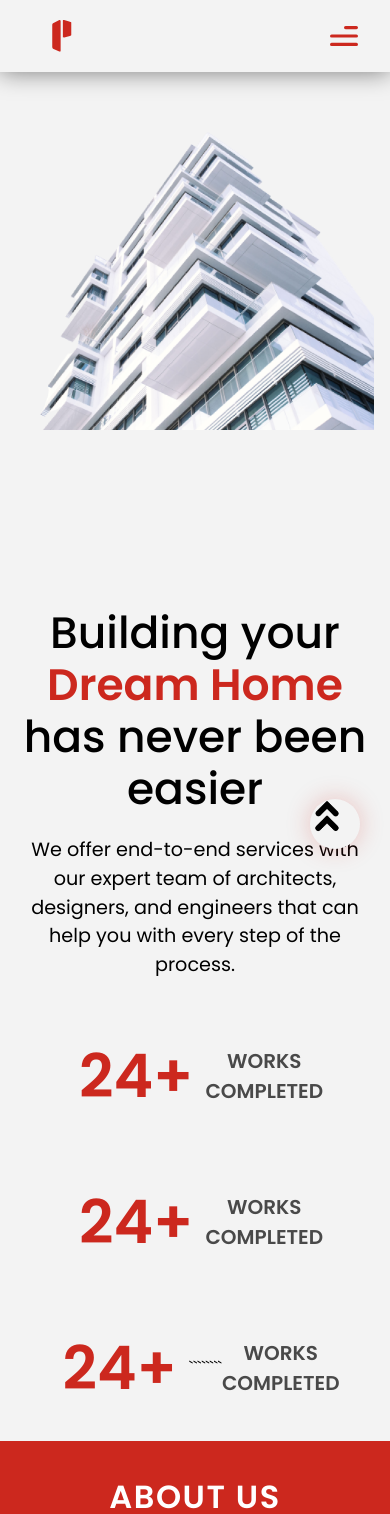
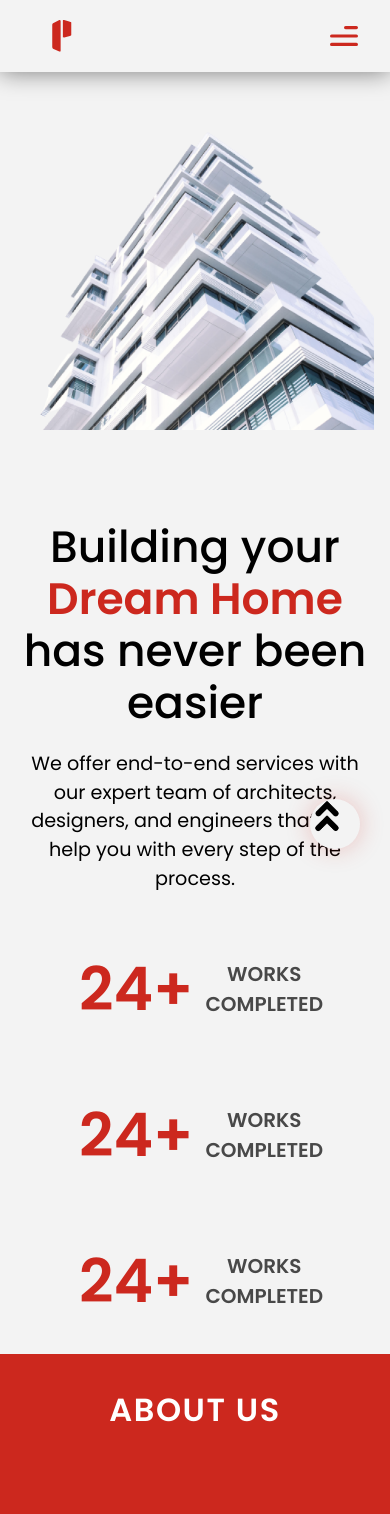
Before and after one commit to 4N1Z/PaithrikaHome, a React (Vite) app: page / in a window 390 px wide. Shown: the top 1514 px of the page. Built offline with nearby package versions, Linux system fonts and the light colour scheme.

Commit message:
bug fixes

```diff
--- a/src/App.jsx
+++ b/src/App.jsx
@@ -72,7 +72,7 @@ function App() {
         </div>
       </div> */}
 
-      <Navbar />
+      <Navbar/>
       {/* <Season /> */}
       <Home />
       <About />
@@ -82,9 +82,9 @@ function App() {
       <Testimon/>
       {/* <Testimonials /> */}
       <Contact />
-      {/* <Footer /> */}
+      <Footer />
 
-              {/*        Bottom -top Arrow         */}
+     {/*        Bottom -top Arrow         */}
       {/* This is working hopefullly */}
       <a href="#" class="scroll-top d-flex justify-content-center">
         <img src={upArrow} alt="" />
--- a/src/components/About/About.css
+++ b/src/components/About/About.css
@@ -118,8 +118,7 @@
 .list_heading {
     font-weight: 600;
     font-size: 2em;
-    /* line-height: 97%; */
-    /* letter-spacing: 0.1em; */
+
 
 }
 
@@ -158,7 +157,8 @@
     }
 
     .main_image_bg {
-        display: none;
+        /* display: none; */
+        width: max-content;
 
         /* background-image: url(../../assets/images/logo.svg); */
 
--- a/src/components/About/About.jsx
+++ b/src/components/About/About.jsx
@@ -9,7 +9,7 @@ function About() {
     <section className="about" id="about">
       <div className="posts">
         <div className="main_image_bg">
-          <img src={PaithrikaBG} alt="" className="bg" />
+          {/* <img src={PaithrikaBG} alt="" className="bg" /> */}
         </div>
         <h1 className="headingMain">About Us</h1>
 
@@ -23,7 +23,7 @@ function About() {
                   Lorem ipsum dolor sit amet, consectetur adipiscing elit. Ut et
                   massa mi. Aliquam in hendrerit urna. Pellentesque sit amet
                   sapien fringilla, mattis ligula consectetur, ultrices mauris.
-                  Maecenas vitae mattis tellus.{" "}
+                  Maecenas vitae mattis tellus.
                 </p>
               </div>
             </div>
@@ -42,7 +42,6 @@ function About() {
         </div>
 
         <button className="contactbtn">
-          {" "}
           <a href="https://linktr.ee/anizbn">Contact</a>
         </button>
       </div>
--- a/src/components/Contact/Contact.jsx
+++ b/src/components/Contact/Contact.jsx
@@ -12,7 +12,7 @@ function Contact() {
         </div>
 
         <div className="contactForms">
-          <div className="contactForm">
+          <form className="contactForm">
             <div className="name">
               <label>Name</label>
               <input type="text" required />
@@ -31,7 +31,7 @@ function Contact() {
               <label>Message</label>
               <textarea className="messagebar" required></textarea>
             </div>
-          </div>
+          </form>
           <a href="https://linktr.ee/anizbn">
             <button className="submitBtn">Send Message</button>
           </a>
--- a/src/components/Footer/Footer.css
+++ b/src/components/Footer/Footer.css
@@ -1,4 +1,5 @@
 .footerbg {
+    overflow: hidden;
     min-height: 80vh;
     background-color: black;
     color: white;
--- a/src/components/Home/Home.css
+++ b/src/components/Home/Home.css
@@ -1,7 +1,7 @@
 .home{
 
     /* padding: 2em; */
-    /* overflow: hidden; */
+    overflow: hidden;
     /* min-height: 100vh; */
     display: flex;
     flex-direction: row;
@@ -29,7 +29,7 @@ carousel .thumb{
     /* flex-direction: row; */
     /* padding-top: 6rem; */
     margin: 4%;
-    gap: 20vh;
+    gap: 10vh;
 }
 /* .leftBox{
     padding: 10px;
@@ -38,15 +38,17 @@ carousel .thumb{
 .heading{
     display: flex;
     flex-direction: column;
-    padding: 0.5rem;
+    padding: 0.4rem;
 }
 
 .counterContainer{
-    /* display: grid;
-    grid-template-columns: 1fr 1fr 1fr; */
+/*
+    display: grid;
+    grid-template-columns: 1fr 2fr; */
+
     display: flex;
-    /* flex-direction: row; */
-    justify-content: center;
+    flex-wrap: wrap;
+    justify-content: space-evenly;
 }
 
 .titles{
@@ -72,7 +74,7 @@ carousel .thumb{
 .counter{
     display: inline-flex;
     align-items: center;
-    padding: 3em;
+    /* padding: 3em; */
 
 
 }
--- a/src/components/Navbar/Navbar.css
+++ b/src/components/Navbar/Navbar.css
@@ -1,6 +1,6 @@
 
 .navbar{
-    z-index: 10;
+    z-index: 20;
     width: 100%;
     padding-right: 2em;
     color: rgba(42, 41, 41, 0);
--- a/src/components/OneStop/OneStop.css
+++ b/src/components/OneStop/OneStop.css
@@ -30,22 +30,20 @@
 }
 
 .card {
-    /* margin: 20px; */
-    margin:0 2.625em 2.625em 0;
+    margin: 20px;
     padding: 20px;
     width: 500px;
     min-height: 100px;
     display: grid;
-    grid-template-rows: 20px 25px 1fr 50px;
-    border-radius: 6px;
-    box-shadow: 0px 6px 10px rgba(0, 0, 0, 0.25);
+    grid-template-rows: 40px 20px 40px 20px;
+    box-shadow: 0px 6px 10px rgba(0, 0, 0, 0.2);
     transition: all 0.2s;
     border-radius: 5px;
 }
 
 .card:hover {
-    box-shadow: 0px 6px 10px rgba(0, 0, 0, 0.3);
-    transform: scale(1.01);
+    box-shadow: 0px 6px 10px rgba(203, 2, 2, 0.2);
+    transform: scale(1.05);
 }
 
 .card__link{
```
Also changed, not shown: src/App.css (+13 -2 lines), src/components/Home/Home.jsx (+1 -1 lines).
